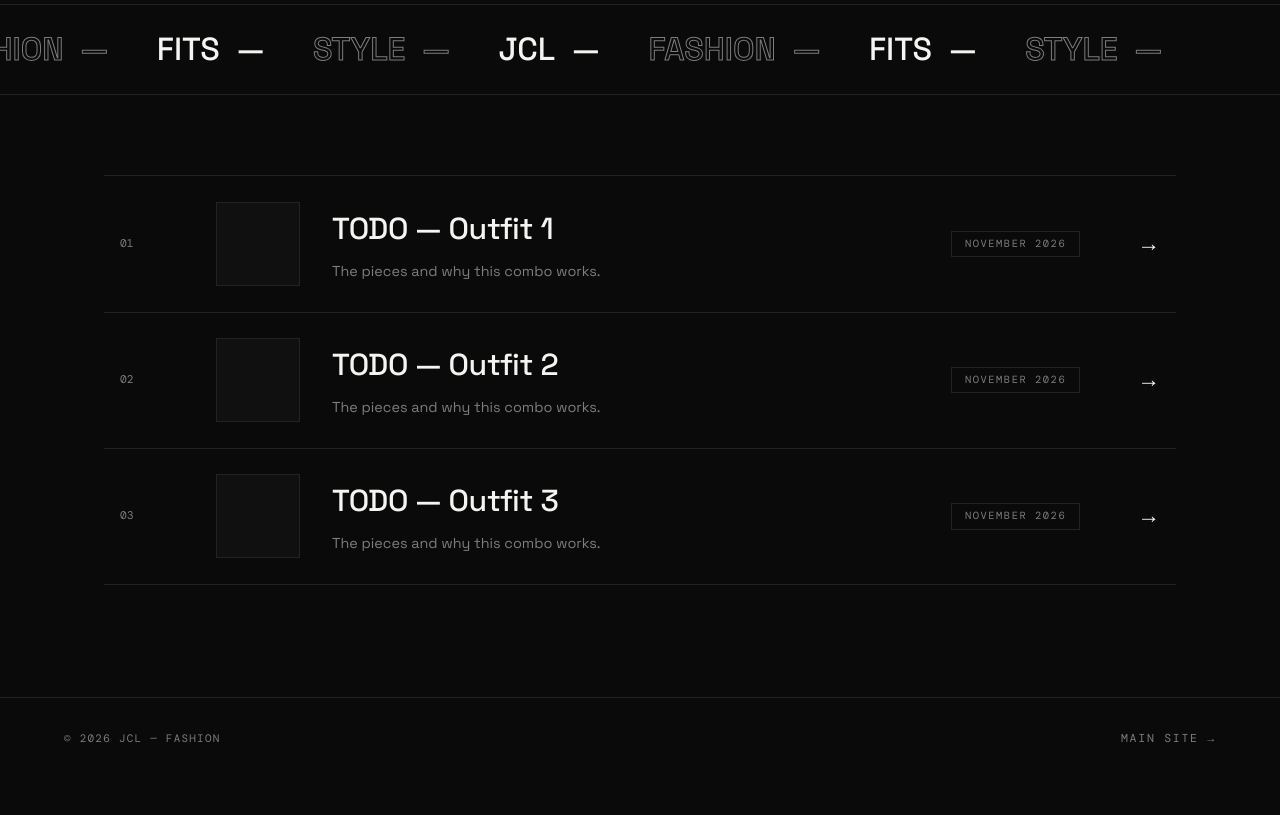
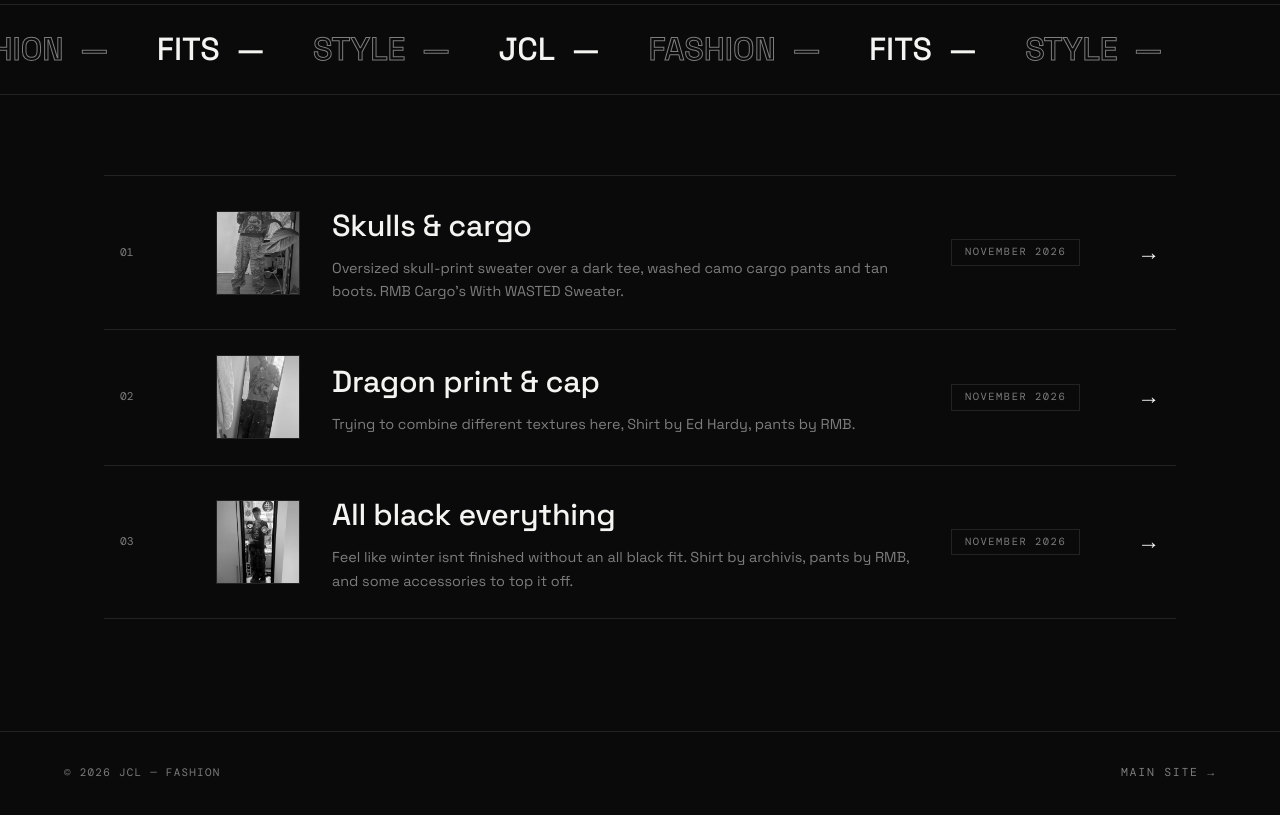
Before and after one commit to QuintisLobee/JCLPortfolio, a PHP site: page /fashion.php in a window 1280 px wide. Shown: the part 472-1287 px from the top of the page. Before the commit the page ends 1214 px from the top, so only its background shows below. Run offline with PHP 8.4, Linux system fonts and the light colour scheme.

Commit message:
Add 3 outfit photos with personal descriptions to fashion page
- Extract fit photos into images/ (fit1-3.jpg)
- Fill outfit slots in fashion.php with titles, brand notes and images
- Update demo descriptions in demo.php

Generated by Mistral Vibe.
Co-Authored-By: Mistral Vibe <vibe@mistral.ai>

```diff
--- a/fashion.php
+++ b/fashion.php
@@ -7,24 +7,24 @@ $site_url = "http://localhost:8000";
 // 3 fits per month. Put photos in an images/ folder, e.g. "images/fit1.jpg"
 $outfits = [
     [
-        "title"       => "TODO — Outfit 1",
+        "title"       => "Skulls & cargo",
         "month"       => "November 2026",
-        "description" => "The pieces and why this combo works.",
-        "image"       => "",
+        "description" => "Oversized skull-print sweater over a dark tee, washed camo cargo pants and tan boots. RMB Cargo's With WASTED Sweater.",
+        "image"       => "images/fit1.jpg",
         "link"        => "https://www.instagram.com/quintisjcl/",
     ],
     [
-        "title"       => "TODO — Outfit 2",
+        "title"       => "Dragon print & cap",
         "month"       => "November 2026",
-        "description" => "The pieces and why this combo works.",
-        "image"       => "",
+        "description" => "Trying to combine different textures here, Shirt by Ed Hardy, pants by RMB.",
+        "image"       => "images/fit2.jpg",
         "link"        => "https://www.instagram.com/quintisjcl/",
     ],
     [
-        "title"       => "TODO — Outfit 3",
+        "title"       => "All black everything",
         "month"       => "November 2026",
-        "description" => "The pieces and why this combo works.",
-        "image"       => "",
+        "description" => "Feel like winter isnt finished without an all black fit. Shirt by archivis, pants by RMB, and some accessories to top it off.",
+        "image"       => "images/fit3.jpg",
         "link"        => "https://www.instagram.com/quintisjcl/",
     ],
 ];
```
Also changed, not shown: demo.php (+4 -4 lines), images/fit1.jpg (added), images/fit2.jpg (added), images/fit3.jpg (added).
